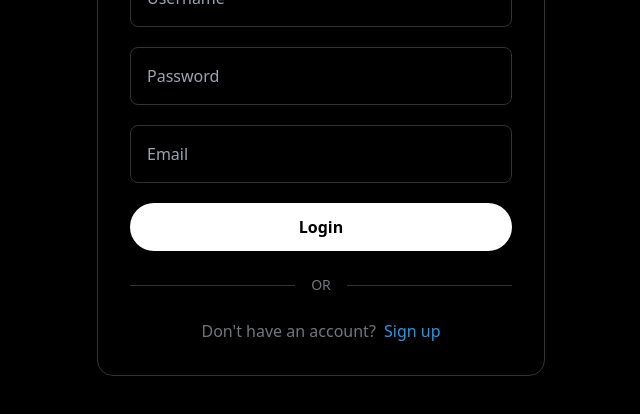
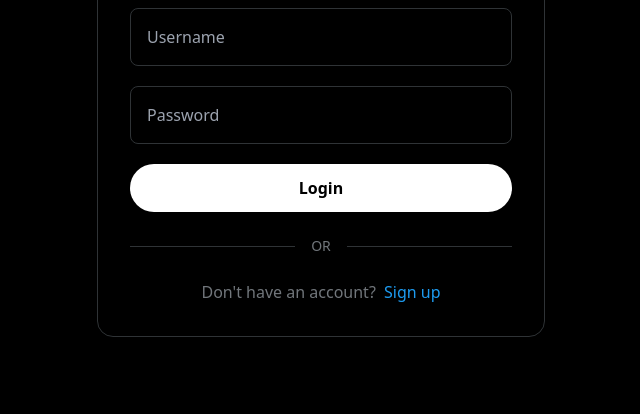
Before and after one commit to Dhruv-Bishnoi/Twitter-Clone, a website: page public/login.html in a window 1280 px wide. Shown: the part 318-732 px from the top of the page, without its empty margins (319-959 px from the left). Drawn offline with nearby package versions, Linux system fonts and the light colour scheme.

Commit message:
prev debug

```diff
--- a/public/login.html
+++ b/public/login.html
@@ -62,18 +62,6 @@
 
 
 
-            <!-- EMAIL -->
-            <div>
-
-                <input
-                    type="email"
-                    id="mail"
-                    placeholder="Email"
-                    class="w-full bg-black border border-[#2f3336] rounded-lg px-4 py-4 text-white outline-none focus:border-[#1d9bf0] transition"
-                >
-
-            </div>
-
 
 
             <!-- LOGIN BUTTON -->
```
Also changed, not shown: public/index.html (+1 -1 lines), test.html (+1 -1 lines).
